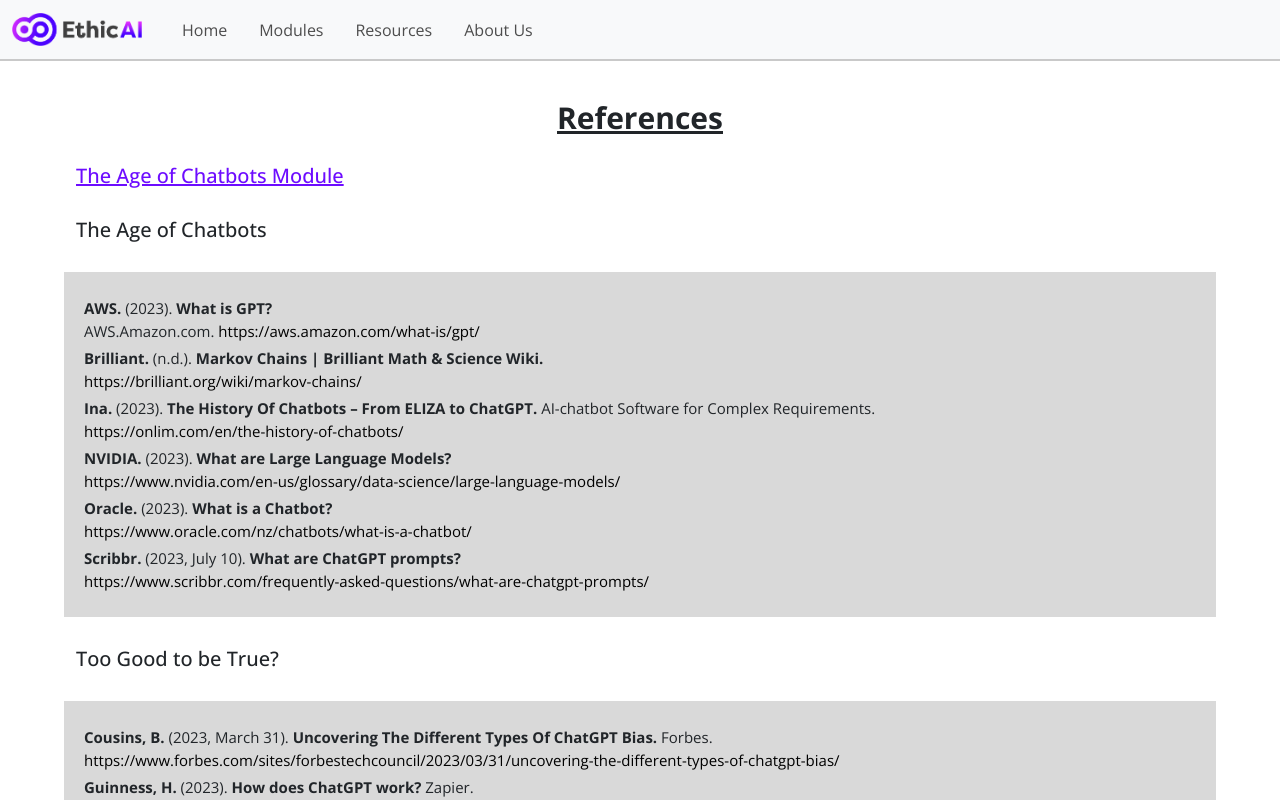
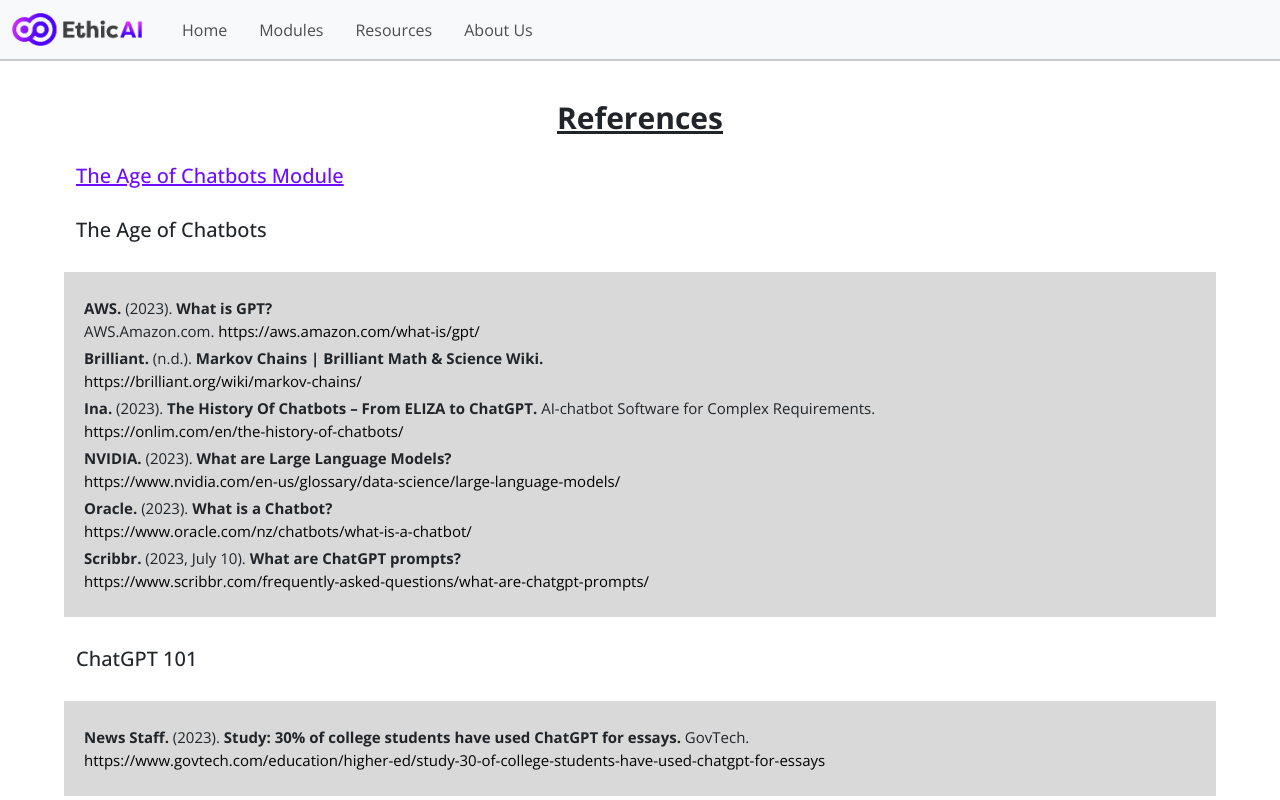
Before and after one commit to harslash/EthicAI, a Vue app in the folder project/ethicai-spa/: page /references in a window 1280 px wide. Shown: the top 800 px of the page. Built offline with nearby package versions, Linux system fonts and the light colour scheme.

Commit message:
Added new references in chatbots module

```diff
--- a/project/ethicai-spa/src/components/pages/chatbots/chatbots-page-1b.vue
+++ b/project/ethicai-spa/src/components/pages/chatbots/chatbots-page-1b.vue
@@ -12,7 +12,10 @@
                 <div class="col-md-12 pb-5">
                     <div class="d-flex justify-content-center flex-wrap">
                         <p class="section-text">
-                          Now that you have gained some understanding of ChatGPT and interacted with an LLM, you're beginning to grasp the capabilities of LLMs. It's no secret that ChatGPT is a powerful tool. Many students rely on it for assignment assistance. According to a recent survey of 1,000 U.S. college students, almost a third had utilized ChatGPT to complete written homework assignments, with nearly 60% using it for more than half of their assignments. While ChatGPT can be helpful, it's crucial to recognize two significant limitations:
+                          Now that you have gained some understanding of ChatGPT and interacted with an LLM, you're beginning to grasp the capabilities of LLMs. It's no secret that ChatGPT is a powerful tool. Many students rely on it for assignment assistance. According to a recent survey of 1,000 U.S. college students, almost a third had utilized ChatGPT to complete written homework assignments, with nearly 60% using it for more than half of their assignments
+                          <span class="reference-link" @click="handleReferenceClick('chatgpt101')">
+                            (News Staff, 2023)
+                          </span>. While ChatGPT can be helpful, it's crucial to recognize two significant limitations:
 
                         </p>
                         <p class="section-text">
--- a/project/ethicai-spa/src/components/pages/references-page.vue
+++ b/project/ethicai-spa/src/components/pages/references-page.vue
@@ -35,6 +35,17 @@
         <p>
           <b>Scribbr.</b> (2023, July 10). <b>What are ChatGPT prompts?</b><br>
           <a href="https://www.scribbr.com/frequently-asked-questions/what-are-chatgpt-prompts/" target="_blank">https://www.scribbr.com/frequently-asked-questions/what-are-chatgpt-prompts/</a>
+        </p>
+      </div>
+    </div>
+      <div class="row" id="chatgpt101">
+        <h3 class="sub-heading">ChatGPT 101</h3>
+    </div>
+    <div class="row">
+      <div class="gray-rectangle">
+        <p>
+          <b>News Staff.</b> (2023). <b>Study: 30% of college students have used ChatGPT for essays.</b> GovTech.<br>
+          <a href="https://www.govtech.com/education/higher-ed/study-30-of-college-students-have-used-chatgpt-for-essays" target="_blank">https://www.govtech.com/education/higher-ed/study-30-of-college-students-have-used-chatgpt-for-essays</a>
         </p>
       </div>
     </div>
```
